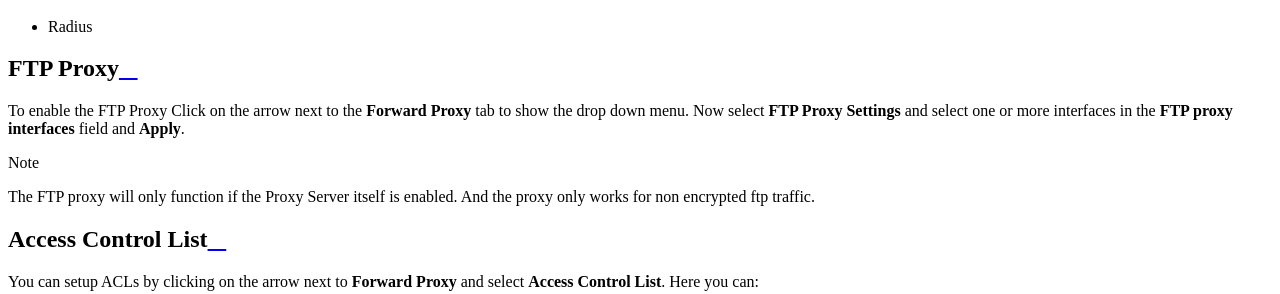
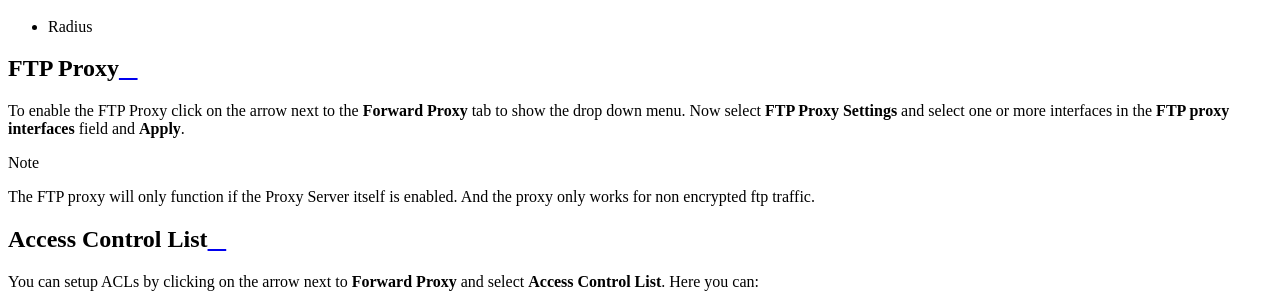
Before and after one commit to opnsense/docs, a Sphinx documentation site: the page built from source/manual/how-tos/cachingproxy.rst, in a window 1280 px wide and 900 px high, scrolled down 2201 px. Shown: the part 158-452 px from the top of the window. Built offline with Sphinx 7.4.7 and the Read the Docs theme 2.0.0, drawn with Linux system fonts in a browser that asks for light colours; pages that are not in the unit, such as notebooks, are missing from menus.

Commit message:
typo/case (#223)

```diff
--- a/source/manual/how-tos/cachingproxy.rst
+++ b/source/manual/how-tos/cachingproxy.rst
@@ -70,7 +70,7 @@ You can select one or more of the following:
 ---------
 FTP Proxy
 ---------
-To enable the FTP Proxy Click on the arrow next to the **Forward Proxy** tab to
+To enable the FTP Proxy click on the arrow next to the **Forward Proxy** tab to
 show the drop down menu. Now select **FTP Proxy Settings** and select one or more
 interfaces in the **FTP proxy interfaces** field and **Apply**.
 
```
